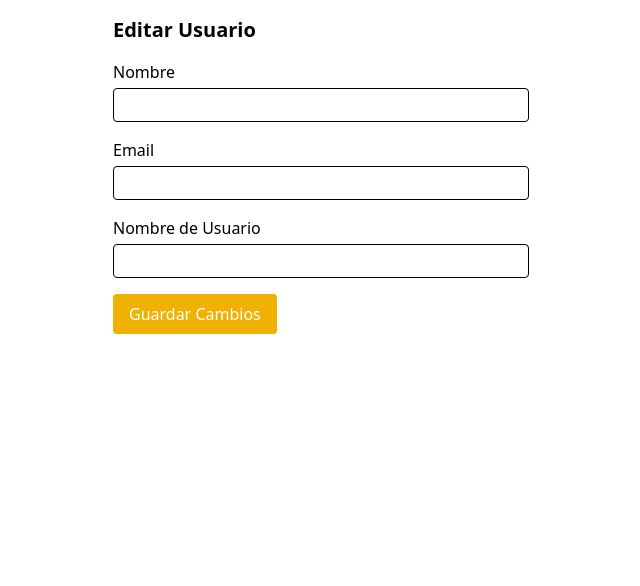
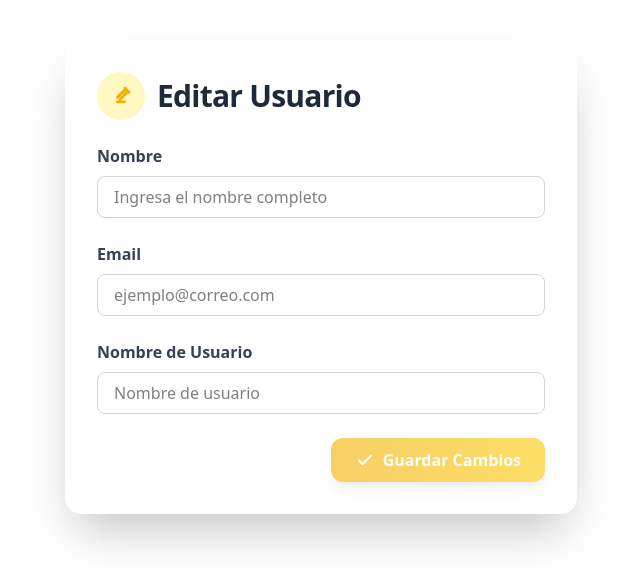
Before and after one commit to CXmiloxx/angular-crud, an Angular app: page /usuarios/editar/1 in a window 1280 px wide. Shown: the top 586 px of the page, without its empty margins (319-959 px from the left). Built offline with nearby package versions, Linux system fonts and the light colour scheme; no server answers.

Commit message:
💄 style(update): mejora el diseño del formulario de edición de usuario con nuevos estilos y estructura

```diff
--- a/src/app/components/user/update/update.component.html
+++ b/src/app/components/user/update/update.component.html
@@ -1,47 +1,72 @@
-<div class="max-w-md mx-auto p-4">
-  <h2 class="text-xl font-bold mb-4">Editar Usuario</h2>
-  <form [formGroup]="userForm" (ngSubmit)="onSubmit()">
-    <div class="mb-4">
-      <label class="block mb-1">Nombre</label>
-      <input class="w-full border rounded px-2 py-1" formControlName="name" />
+<div class="max-w-lg mx-auto mt-10 bg-white rounded-2xl shadow-2xl p-8">
+  <div class="flex items-center gap-3 mb-6">
+    <span class="inline-flex items-center justify-center w-12 h-12 bg-yellow-100 rounded-full">
+      <svg class="w-7 h-7 text-yellow-500" fill="none" stroke="currentColor" stroke-width="2.5" viewBox="0 0 24 24">
+        <path stroke-linecap="round" stroke-linejoin="round" d="M15.232 5.232l3.536 3.536M9 13l6-6m2 2l-6 6m-2 2h6"/>
+      </svg>
+    </span>
+    <h2 class="text-3xl font-extrabold text-gray-800 tracking-tight">Editar Usuario</h2>
+  </div>
+  <form [formGroup]="userForm" (ngSubmit)="onSubmit()" class="space-y-6">
+    <div>
+      <label class="block mb-2 text-gray-700 font-semibold" for="name">Nombre</label>
+      <input
+        id="name"
+        class="w-full border border-gray-300 rounded-lg px-4 py-2 focus:outline-none focus:ring-2 focus:ring-yellow-400 transition"
+        formControlName="name"
+        placeholder="Ingresa el nombre completo"
+        autocomplete="off"
+      />
       <div
         *ngIf="userForm.get('name')?.invalid && userForm.get('name')?.touched"
-        class="text-red-500 text-sm"
+        class="text-red-500 text-xs mt-1"
       >
         El nombre es requerido
       </div>
     </div>
-    <div class="mb-4">
-      <label class="block mb-1">Email</label>
-      <input class="w-full border rounded px-2 py-1" formControlName="email" />
+    <div>
+      <label class="block mb-2 text-gray-700 font-semibold" for="email">Email</label>
+      <input
+        id="email"
+        class="w-full border border-gray-300 rounded-lg px-4 py-2 focus:outline-none focus:ring-2 focus:ring-yellow-400 transition"
+        formControlName="email"
+        placeholder="ejemplo@correo.com"
+        autocomplete="off"
+      />
       <div
         *ngIf="userForm.get('email')?.invalid && userForm.get('email')?.touched"
-        class="text-red-500 text-sm"
+        class="text-red-500 text-xs mt-1"
       >
         Email inválido
       </div>
     </div>
-    <div class="mb-4">
-      <label class="block mb-1">Nombre de Usuario</label>
+    <div>
+      <label class="block mb-2 text-gray-700 font-semibold" for="username">Nombre de Usuario</label>
       <input
-        class="w-full border rounded px-2 py-1"
+        id="username"
+        class="w-full border border-gray-300 rounded-lg px-4 py-2 focus:outline-none focus:ring-2 focus:ring-yellow-400 transition"
         formControlName="username"
+        placeholder="Nombre de usuario"
+        autocomplete="off"
       />
       <div
-        *ngIf="
-          userForm.get('username')?.invalid && userForm.get('username')?.touched
-        "
-        class="text-red-500 text-sm"
+        *ngIf="userForm.get('username')?.invalid && userForm.get('username')?.touched"
+        class="text-red-500 text-xs mt-1"
       >
         El usuario es requerido
       </div>
     </div>
+    <div class="flex justify-end">
       <button
-      class="bg-yellow-500 text-white px-4 py-2 rounded"
+        class="flex items-center gap-2 bg-gradient-to-r from-yellow-500 to-yellow-400 hover:from-yellow-600 hover:to-yellow-500 text-white font-bold px-6 py-2.5 rounded-xl shadow-lg transition duration-200 focus:outline-none focus:ring-2 focus:ring-yellow-400 disabled:opacity-60"
         type="submit"
         [disabled]="userForm.invalid"
       >
+        <svg class="w-5 h-5" fill="none" stroke="currentColor" stroke-width="2.5" viewBox="0 0 24 24">
+          <path stroke-linecap="round" stroke-linejoin="round" d="M5 13l4 4L19 7"/>
+        </svg>
         Guardar Cambios
       </button>
+    </div>
   </form>
 </div>
```
Lines whose indentation alone changed are shown as unchanged.
